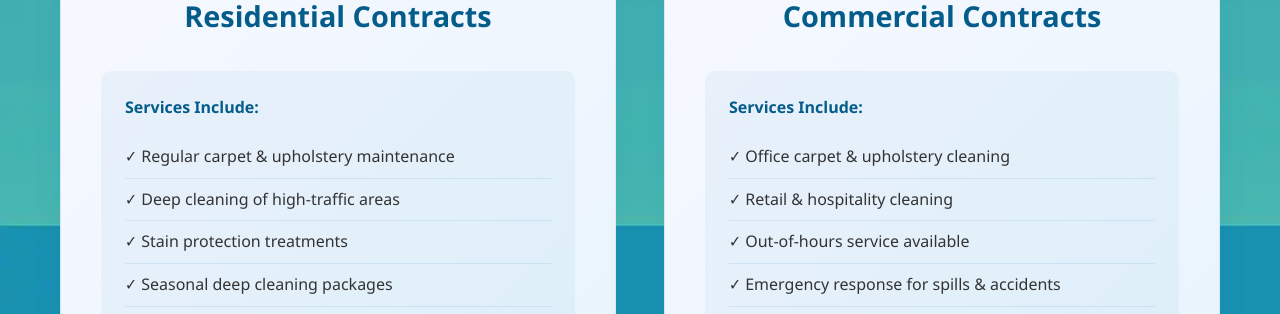
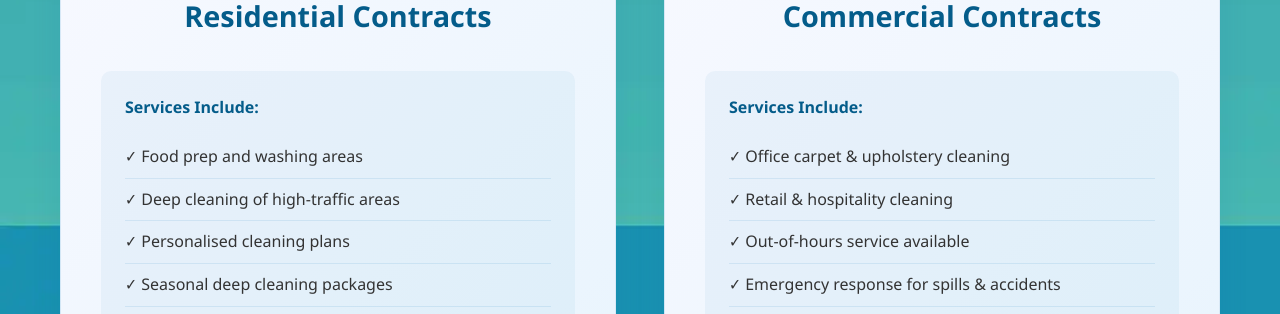
Before and after one commit to corbey08/cumbria-cleaning-co, a plain HTML site: page pages/residential-commercial.html in a window 1280 px wide. Shown: the part 1640-1954 px from the top of the page. Drawn offline with Linux system fonts and the light colour scheme; a web font is replaced by a local one.

Commit message:
Update services listed in residential contracts

```diff
--- a/pages/residential-commercial.html
+++ b/pages/residential-commercial.html
@@ -109,9 +109,9 @@
                         <div style="margin: 2rem 0; padding: 1.5rem; background: rgba(6, 112, 171, 0.05); border-radius: 10px;">
                             <h4 style="color: #045C8A; margin-bottom: 1rem;">Services Include:</h4>
                             <ul style="list-style: none; padding: 0; text-align: left;">
-                                <li style="padding: 0.5rem 0; border-bottom: 1px solid rgba(6, 112, 171, 0.1);">✓ Regular carpet & upholstery maintenance</li>
+                                <li style="padding: 0.5rem 0; border-bottom: 1px solid rgba(6, 112, 171, 0.1);">✓ Food prep and washing areas</li>
                                 <li style="padding: 0.5rem 0; border-bottom: 1px solid rgba(6, 112, 171, 0.1);">✓ Deep cleaning of high-traffic areas</li>
-                                <li style="padding: 0.5rem 0; border-bottom: 1px solid rgba(6, 112, 171, 0.1);">✓ Stain protection treatments</li>
+                                <li style="padding: 0.5rem 0; border-bottom: 1px solid rgba(6, 112, 171, 0.1);">✓ Personalised cleaning plans</li>
                                 <li style="padding: 0.5rem 0; border-bottom: 1px solid rgba(6, 112, 171, 0.1);">✓ Seasonal deep cleaning packages</li>
                                 <li style="padding: 0.5rem 0;">✓ Priority booking & scheduling</li>
                             </ul>
```
